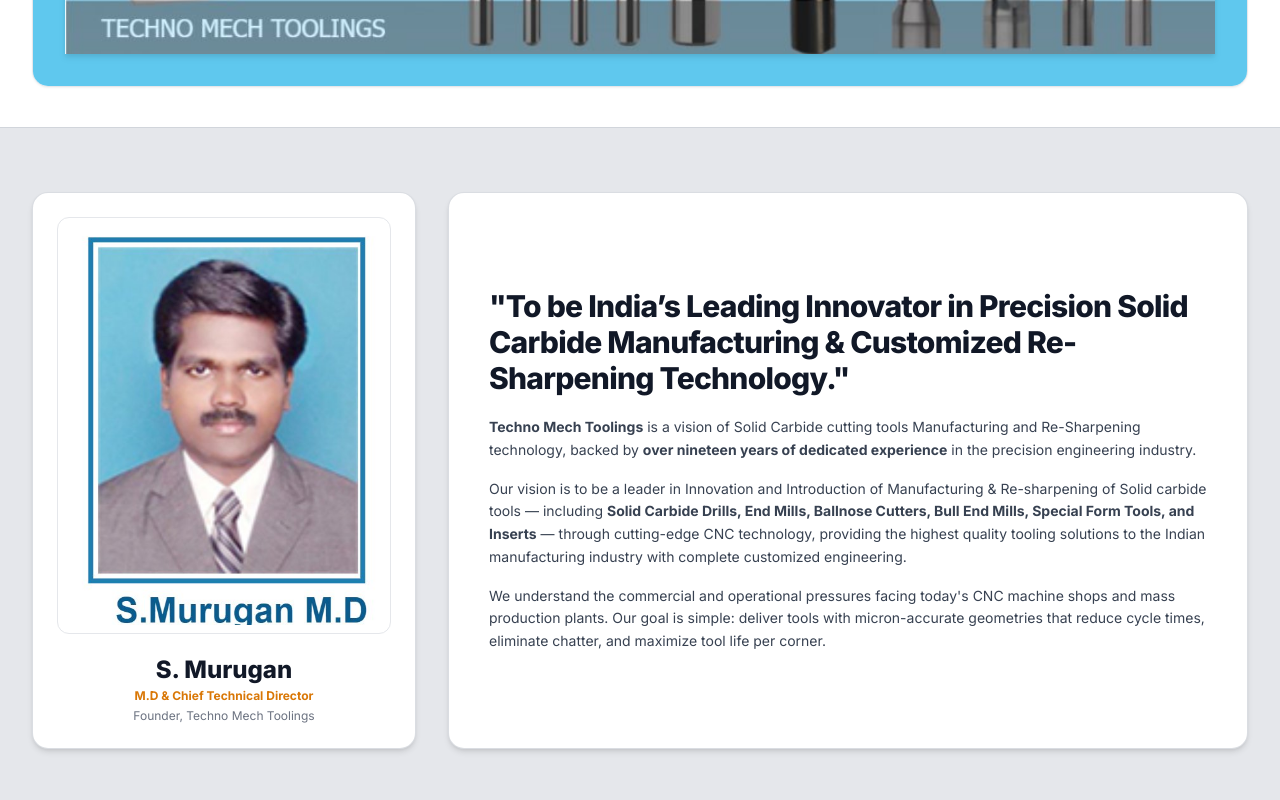
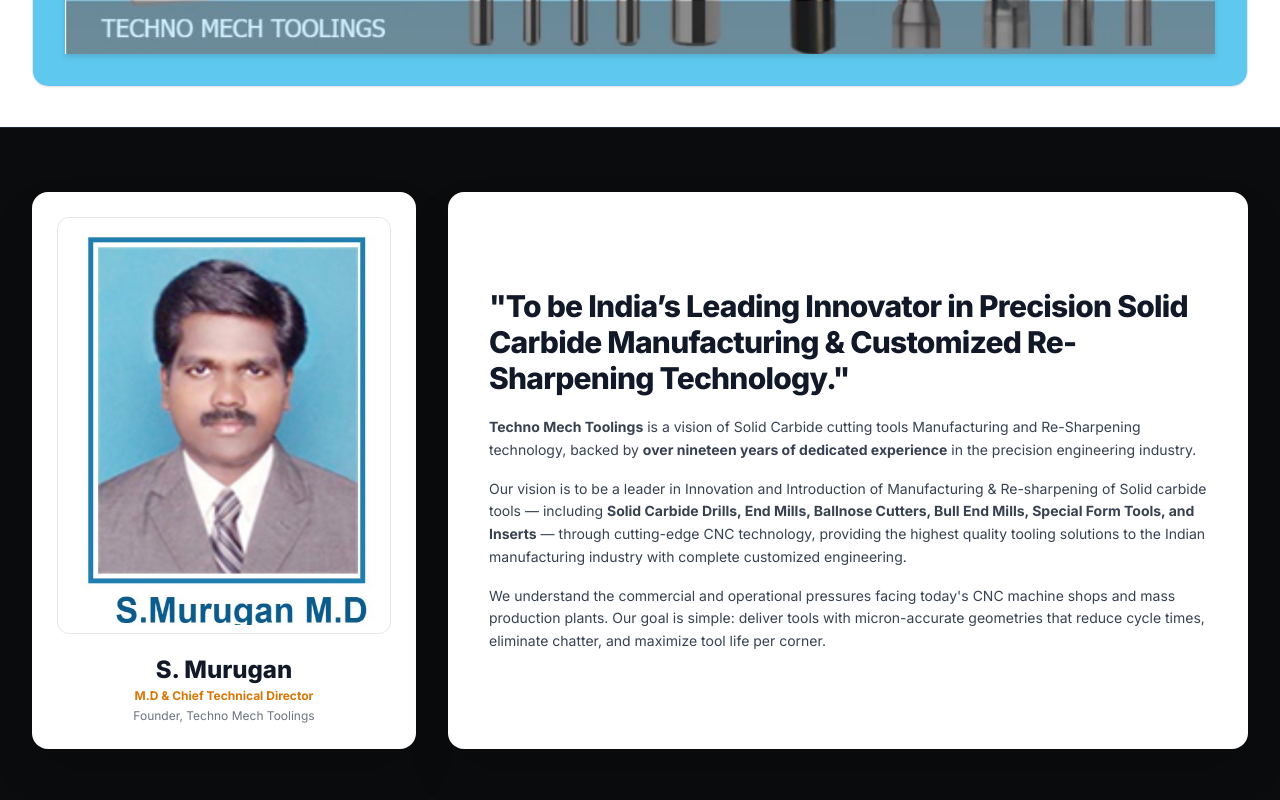
Before and after one commit to santhoshm21/techno-mill, a React (Vite) app: page /about in a window 1280 px wide. Shown: the part 820-1620 px from the top of the page. Built offline with nearby package versions, Linux system fonts and the light colour scheme.

Commit message:
Change Executive Leadership section background from gray to black

```diff
--- a/src/pages/About.jsx
+++ b/src/pages/About.jsx
@@ -49,13 +49,13 @@ export default function About({ embedded = false }) {
         </div>
       </section>
 
-      {/* 3. EXECUTIVE LEADERSHIP & FOUNDER'S VISION (S. MURUGAN, M.D.) (Distinct Gray Background) */}
-      <section className="w-full bg-[#E5E7EB] py-12 sm:py-16 border-y border-gray-300">
+      {/* 3. EXECUTIVE LEADERSHIP & FOUNDER'S VISION (S. MURUGAN, M.D.) (Solid Black Background) */}
+      <section className="w-full bg-[#0B0C0E] py-14 sm:py-16 border-y border-gray-800">
         <div className="max-w-7xl mx-auto px-4 sm:px-6 lg:px-8">
           <div className="grid grid-cols-1 lg:grid-cols-12 gap-8 items-stretch">
 
             {/* Left Column (4 cols): Executive Portrait Card */}
-            <div className="lg:col-span-4 bg-white border border-gray-300/80 rounded-2xl p-6 shadow-md flex flex-col justify-center">
+            <div className="lg:col-span-4 bg-white border border-white/10 rounded-2xl p-6 shadow-2xl flex flex-col justify-center">
               <div className="relative rounded-xl overflow-hidden bg-white aspect-[4/5] border border-gray-200 shadow-2xs mb-5 flex items-center justify-center p-2">
                 <img
                   src="/images/about/s-murugan-md.png"
@@ -72,7 +72,7 @@ export default function About({ embedded = false }) {
             </div>
 
             {/* Right Column (8 cols): Executive Vision & Guiding Mission */}
-            <div className="lg:col-span-8 bg-white border border-gray-300/80 rounded-2xl p-6 sm:p-8 lg:p-10 flex flex-col justify-center shadow-md">
+            <div className="lg:col-span-8 bg-white border border-white/10 rounded-2xl p-6 sm:p-8 lg:p-10 flex flex-col justify-center shadow-2xl">
               <div>
                 <h3 className="text-2xl sm:text-3xl font-black text-gray-900 tracking-tight leading-snug mb-5">
                   &quot;To be India’s Leading Innovator in Precision Solid Carbide Manufacturing &amp; Customized Re-Sharpening Technology.&quot;
```
